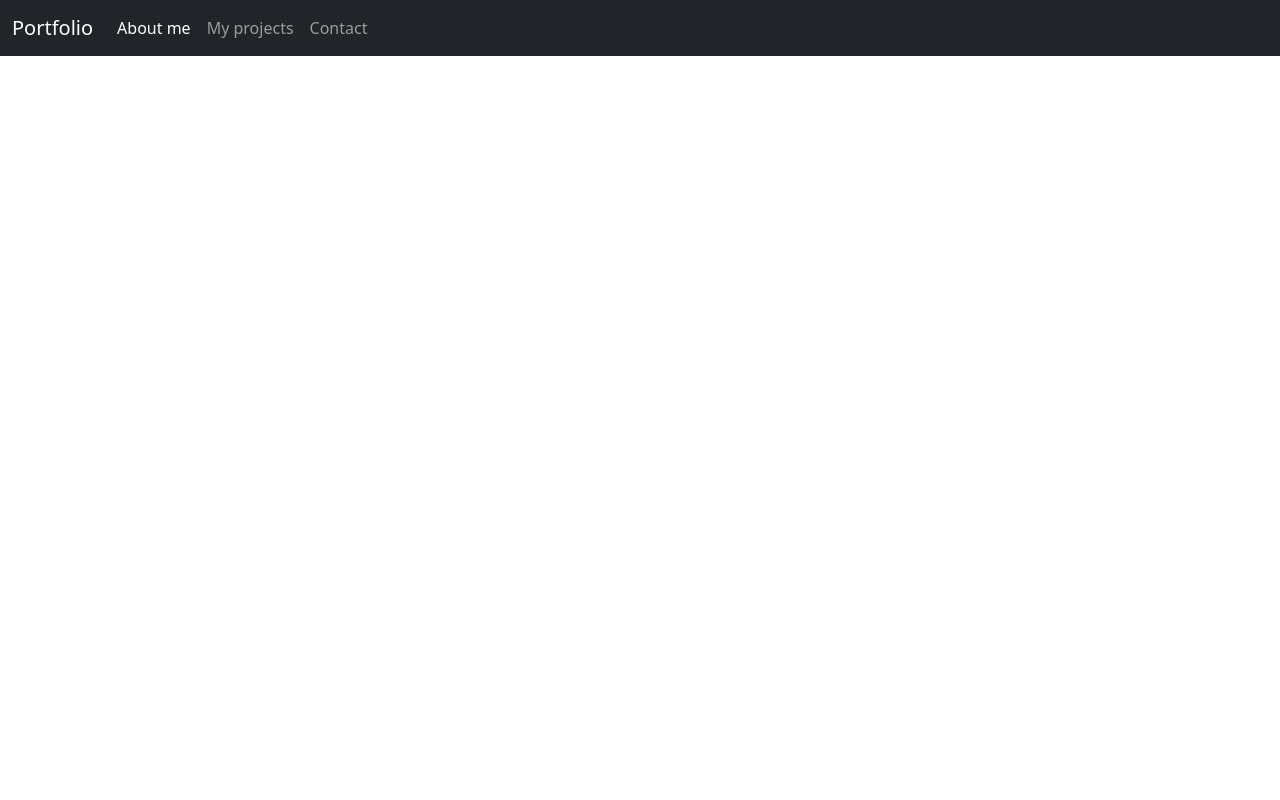
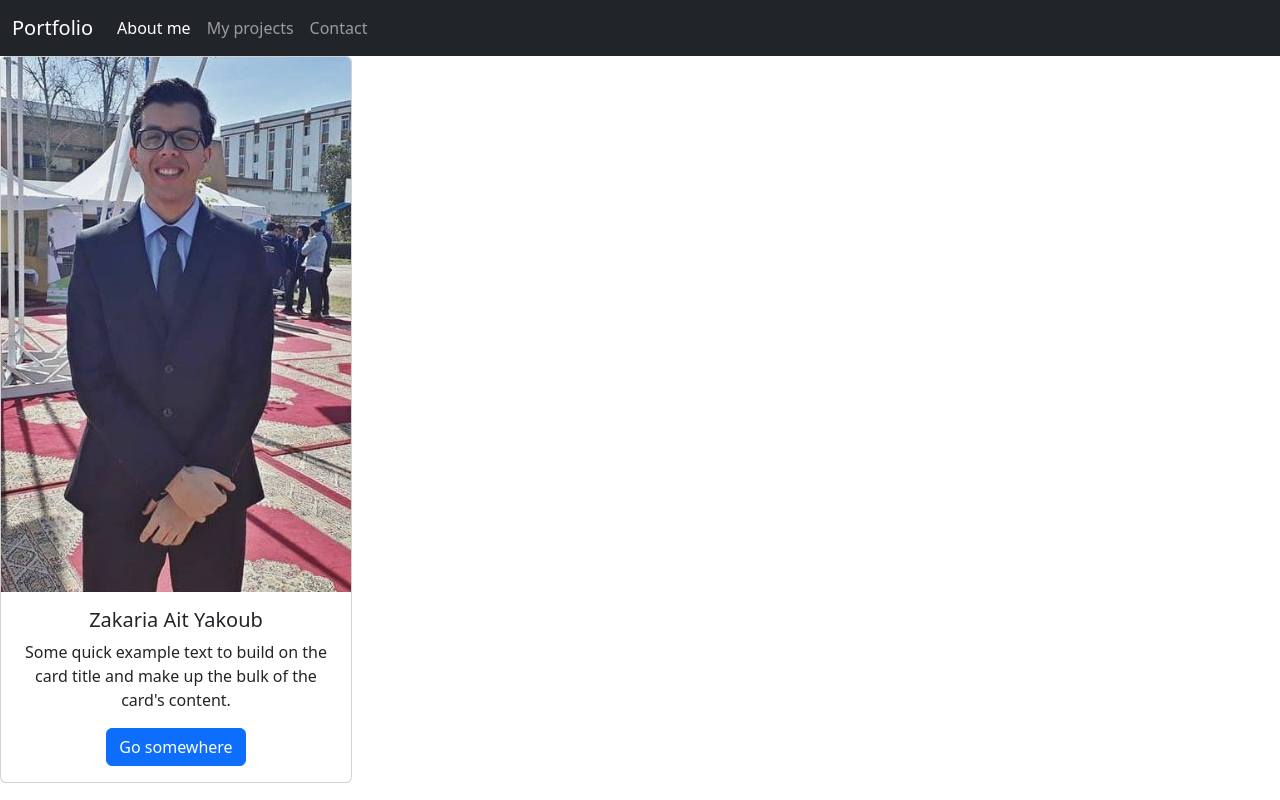
Before and after one commit to ZakariaYakoub/deploy-nodejs-app, a plain HTML site: page about.html in a window 1280 px wide. Drawn offline with nearby package versions, Linux system fonts and the light colour scheme.

Commit message:
modify about me page

```diff
--- a/about.html
+++ b/about.html
@@ -4,11 +4,12 @@
     <meta charset="utf-8">
     <meta name="viewport" content="width=device-width, initial-scale=1">
     <title>About Me</title>
+    <link rel="stylesheet" href="./styles/style.css">
     <link href="https://cdn.jsdelivr.net/npm/bootstrap@5.2.1/dist/css/bootstrap.min.css" rel="stylesheet" integrity="sha384-iYQeCzEYFbKjA/T2uDLTpkwGzCiq6soy8tYaI1GyVh/UjpbCx/TYkiZhlZB6+fzT" crossorigin="anonymous">
   </head>
   <body>
 
-    <section class = "home">
+
       <nav class="navbar navbar-expand-lg navbar-dark bg-dark">
         <div class="container-fluid">
           <a class="navbar-brand" href="index.html">Portfolio</a>
@@ -32,7 +33,15 @@
         </div>
       </nav>
 
-    </section>
+      <div class="card" style="width: 22rem;">
+        <img src="./imgs/Me.jpg" class="card-img-top" alt="...">
+        <div class="card-body">
+          <h5 class="card-title">Zakaria Ait Yakoub</h5>
+          <p class="card-text">Some quick example text to build on the card title and make up the bulk of the card's content.</p>
+          <a href="#" class="btn btn-primary">Go somewhere</a>
+        </div>
+      </div>
+
 
     <script src="https://cdn.jsdelivr.net/npm/bootstrap@5.2.1/dist/js/bootstrap.bundle.min.js" integrity="sha384-u1OknCvxWvY5kfmNBILK2hRnQC3Pr17a+RTT6rIHI7NnikvbZlHgTPOOmMi466C8" crossorigin="anonymous"></script>
   </body>
--- a/styles/style.css
+++ b/styles/style.css
@@ -25,3 +25,7 @@ body{
 .specialty{
     font-weight: 400;
 }
+
+.card{
+    text-align: center;
+}
```
Also changed, not shown: imgs/Me.jpg (added).
